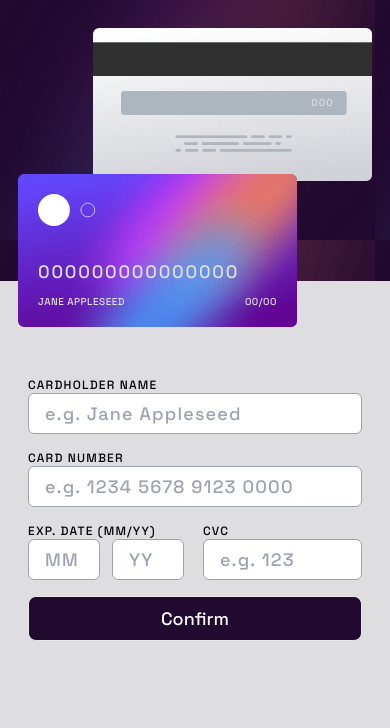
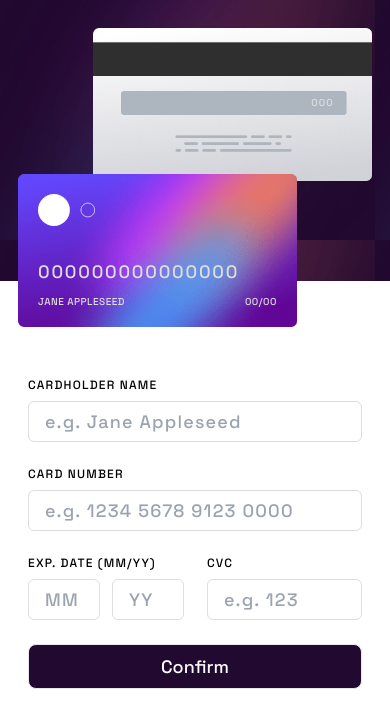
Before and after one commit to lawrence-yoon/preview-validation-form-responsive, a React (Vite) app: page / in a window 390 px wide. Shown: the top 728 px of the page. Built offline with nearby package versions, Linux system fonts and the light colour scheme.

Commit message:
add styles to complete mobile view

```diff
--- a/src/App.jsx
+++ b/src/App.jsx
@@ -19,7 +19,7 @@ function App() {
   const { name, cardNumber, expirationMonth, expirationYear, cvcNumber } =
     cardInfo;
   return (
-    <div className="flex flex-col h-screen bg-lightGrayViolet 2xl:flex-row">
+    <div className="flex flex-col h-screen 2xl:flex-row">
       <div className="relative bg-[url('/images/bg-main-mobile.png')] w-screen h-2/6 2xl:bg-[url('/images/bg-main-desktop.png')] 2xl:h-screen 2xl:w-2/6">
         <div className="absolute bg-[url('/images/bg-card-back.png')] bg-cover top-[1.75rem] right-[1.125rem] w-[279px] h-[153px] text-lightGrayViolet">
           <p className="absolute top-[4.175rem] right-[2.4rem] text-[10px] tracking-widest">
--- a/src/components/Form.jsx
+++ b/src/components/Form.jsx
@@ -1,3 +1,4 @@
+/* eslint-disable react/prop-types */
 export default function Form({
   name,
   cardNumber,
@@ -8,7 +9,7 @@ export default function Form({
   handleConfirm = () => {},
 }) {
   return (
-    <div className="grid grid-cols-6 w-fit px-7 pt-24 gap-4">
+    <div className="grid grid-cols-6 w-fit px-7 pt-24 gap-6">
       <label className="flex flex-col col-span-6 text-xs tracking-widest">
         CARDHOLDER NAME
         <input
@@ -17,7 +18,7 @@ export default function Form({
           type="text"
           maxLength="70"
           placeholder="e.g. Jane Appleseed"
-          className="border border-gray-400 rounded-md px-4 py-2 text-[18px] active:border-darkGrayViolet"
+          className="border border-lightGrayViolet rounded-md px-4 py-2 mt-2 text-[18px] active:border-darkGrayViolet"
           onChange={handleChange}
           value={name}
         />
@@ -30,7 +31,7 @@ export default function Form({
           type="text"
           maxLength="16"
           placeholder="e.g. 1234 5678 9123 0000"
-          className="border border-gray-400 rounded-md px-4 py-2 text-[18px] active:border-darkGrayViolet"
+          className="border border-lightGrayViolet rounded-md px-4 py-2 mt-2 text-[18px] active:border-darkGrayViolet"
           onChange={handleChange}
           value={cardNumber}
         />
@@ -39,7 +40,7 @@ export default function Form({
         EXP. DATE (MM/YY)
         <div className="flex flex-row gap-3">
           <input
-            className="w-[4.5rem] border border-gray-400 rounded-md px-4 py-2 text-[18px] active:border-darkGrayViolet"
+            className="w-[4.5rem] border border-lightGrayViolet rounded-md px-4 py-2 mt-2 text-[18px] active:border-darkGrayViolet"
             name="expirationMonth"
             type="text"
             maxLength="2"
@@ -48,7 +49,7 @@ export default function Form({
             value={expirationMonth}
           />
           <input
-            className="w-[4.5rem] border border-gray-400 rounded-md px-4 py-2 text-[18px] active:border-darkGrayViolet"
+            className="w-[4.5rem] border border-lightGrayViolet rounded-md px-4 py-2 mt-2 text-[18px] active:border-darkGrayViolet"
             name="expirationYear"
             type="text"
             maxLength="2"
@@ -61,7 +62,7 @@ export default function Form({
       <label className="flex flex-col col-span-3 text-xs tracking-widest">
         CVC
         <input
-          className="border border-gray-400 rounded-md px-4 py-2 text-[18px] active:border-darkGrayViolet"
+          className="border border-lightGrayViolet rounded-md px-4 py-2 mt-2 text-[18px] active:border-darkGrayViolet"
           name="cvcNumber"
           type="text"
           maxLength="3"
```
